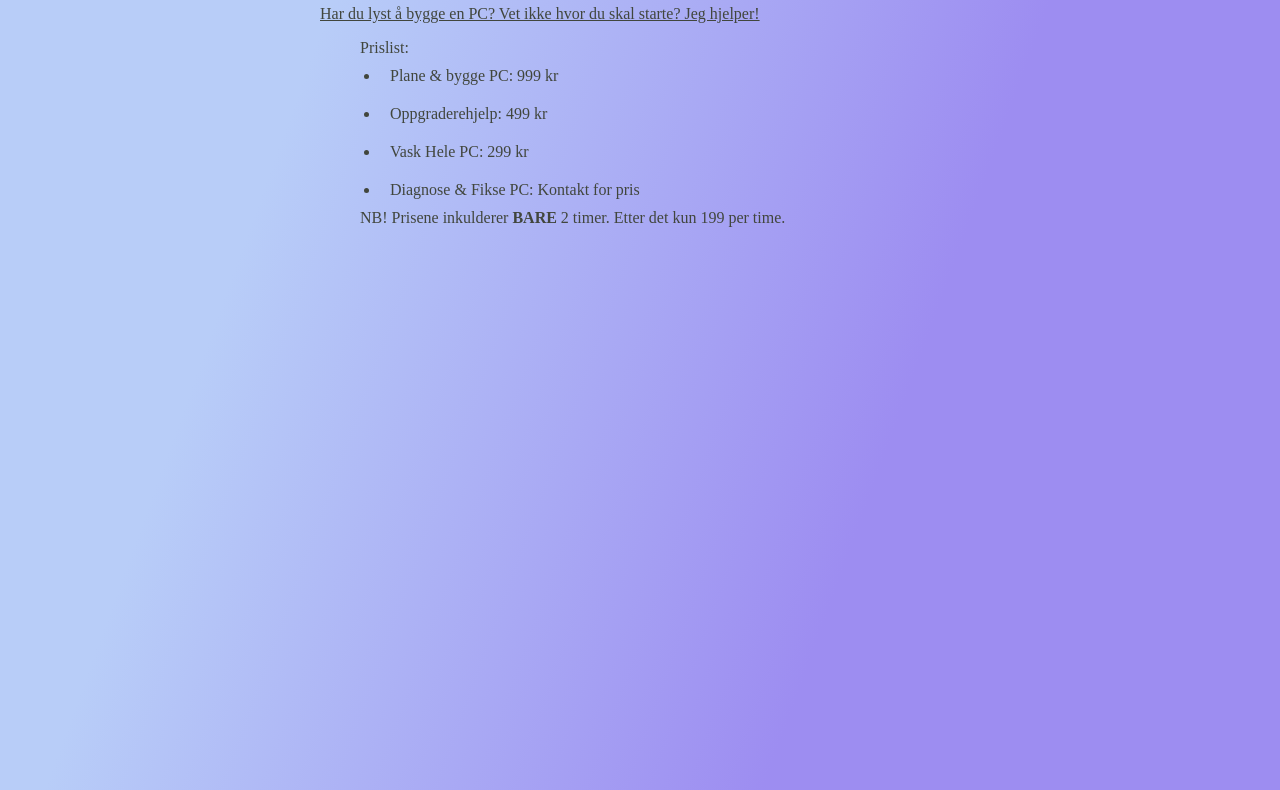
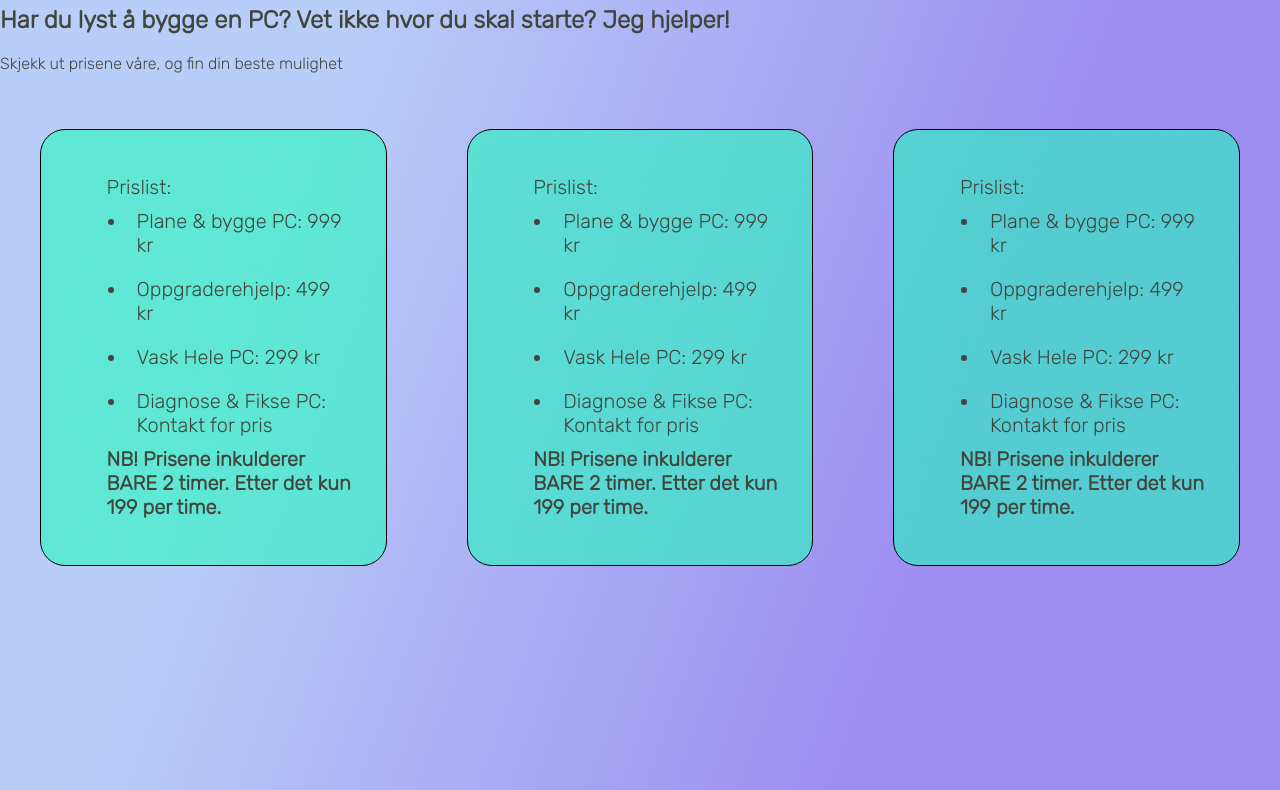
Before and after one commit to DrKrisz/KriszPC, a plain HTML site: page index.html in a window 1280 px wide. Shown: the part 75-865 px from the top of the page. Drawn offline with Linux system fonts and the light colour scheme.

Commit message:
html/css

```diff
--- a/index.css
+++ b/index.css
@@ -1,16 +1,40 @@
+@import url('https://fonts.googleapis.com/css2?family=Rubik:wght@300&display=swap');
+
 body{
     color: #41463d;
     background: linear-gradient(110deg, #b8cdf8 20%, #9d8df1 60%);
     margin: 0;
     padding: 0;
+    font-family: 'Rubik', sans-serif;
 }
 
 ul li{
     padding: 10px;
     margin: 0 0 0 20px;
 }
+.container {
+    display: flex;
+    justify-content: center; /* Horizontal centering */
+    align-items: center; /* Vertical centering */
+    height: auto; /* Adjust to your needs */
+}
 .prislist{
-    margin-left: 25%;
+    width:25vw;
+    background-color: #1cfeba8f;
+
+    margin: 5vh;
+    padding: 2vw;
+    border: 1px solid black;
+    border-radius: 25px;
+
+    backdrop-filter: blur(150px);
+
+    font-size: 125%;
+    transition: transform .2s;
+}
+.prislist:hover{
+
+    transform: scale(1.05);
 }
 .prislist p{
     text-decoration-line: underline;
@@ -27,3 +51,8 @@ footer{
     color: white;
     background-color: #41463d;
 }
+
+.welcome{
+    width: 100%;
+    height: fit-content;
+}
--- a/index.html
+++ b/index.html
@@ -10,17 +10,38 @@
     <header>
         <h1>KriszPC.no</h1>
     </header>
-
+    <div class="welcome">
+        <h2>Har du lyst å bygge en PC? Vet ikke hvor du skal starte? Jeg hjelper!</h2>
+        <p>Skjekk ut prisene våre, og fin din beste mulighet</p>
+    </div>
+    <div class="container">
         <div class="prislist">
-        <p>Har du lyst å bygge en PC? Vet ikke hvor du skal starte? Jeg hjelper!</p>
-
             <ul>Prislist:
                 <li>Plane & bygge PC: 999 kr</li>
                 <li>Oppgraderehjelp: 499 kr</li>
                 <li>Vask Hele PC: 299 kr</li>
                 <li>Diagnose & Fikse PC: Kontakt for pris</li>
-            <nb>NB! Prisene inkulderer <strong>BARE</strong> 2 timer. Etter det kun 199 per time.</ul>
+                <strong>NB! Prisene inkulderer BARE 2 timer. Etter det kun 199 per time.</strong>
             </ul>
+        </div>
+        <div class="prislist">
+            <ul>Prislist:
+                <li>Plane & bygge PC: 999 kr</li>
+                <li>Oppgraderehjelp: 499 kr</li>
+                <li>Vask Hele PC: 299 kr</li>
+                <li>Diagnose & Fikse PC: Kontakt for pris</li>
+                <strong>NB! Prisene inkulderer BARE 2 timer. Etter det kun 199 per time.</strong>
+            </ul>
+        </div>
+        <div class="prislist">
+            <ul>Prislist:
+                <li>Plane & bygge PC: 999 kr</li>
+                <li>Oppgraderehjelp: 499 kr</li>
+                <li>Vask Hele PC: 299 kr</li>
+                <li>Diagnose & Fikse PC: Kontakt for pris</li>
+                <strong>NB! Prisene inkulderer BARE 2 timer. Etter det kun 199 per time.</strong>
+            </ul>
+        </div>
     </div>
 
     <div class="space"></div>
```
Lines whose indentation alone changed are shown as unchanged.
